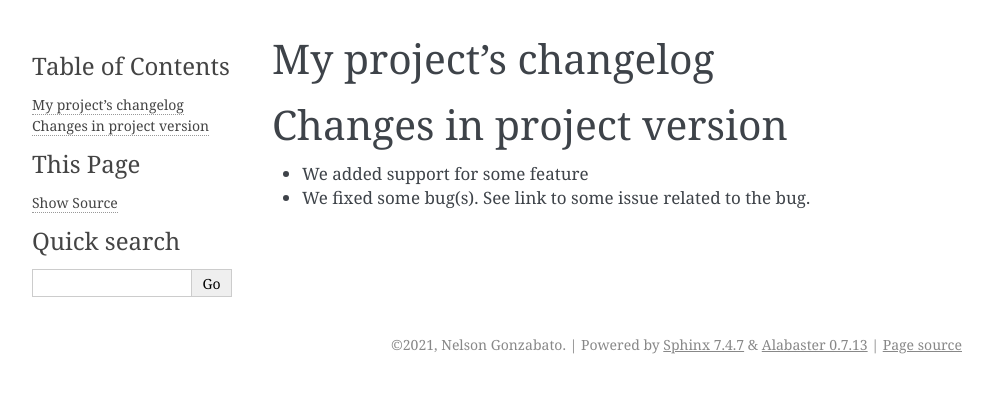
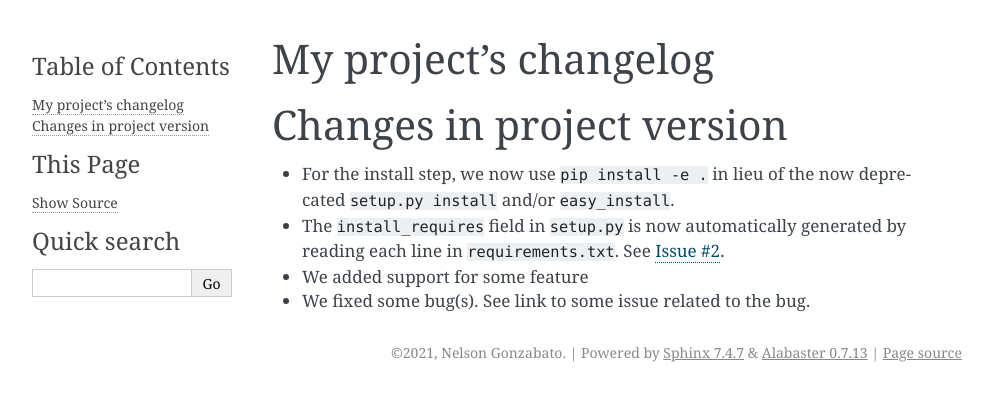
Before and after one commit to Nelson-Gon/pytemplates, a Sphinx documentation site: the page built from docs/source/changelog.rst, in a window 1280 px wide. Shown: the top 401 px of the page, without its empty margins (148-1141 px from the left). Built offline with Sphinx 7.4.7, drawn with Linux system fonts in a browser that asks for light colours.

Commit message:
Update docs

```diff
--- a/docs/source/changelog.rst
+++ b/docs/source/changelog.rst
@@ -6,5 +6,11 @@ Changes in project version
 ==========================
 
 
+*
+  For the install step, we now use ``pip install -e .`` in lieu of the now deprecated ``setup.py install`` and/or ``easy_install``.
+
+*
+  The ``install_requires`` field in ``setup.py`` is now automatically generated by reading each line in ``requirements.txt``. See `Issue #2 <https://github.com/Nelson-Gon/pytemplates/issues/2>`_.
+
 * We added support for some feature
 * We fixed some bug(s). See link to some issue related to the bug.
--- a/docs/source/index.rst
+++ b/docs/source/index.rst
@@ -4,7 +4,7 @@
    contain the root `toctree` directive.
 
 Welcome to our_project's documentation!
-======================================
+==========================================
 
 .. toctree::
    :maxdepth: 2
```
Also changed, not shown: changelog.md (+3 -0 lines).
